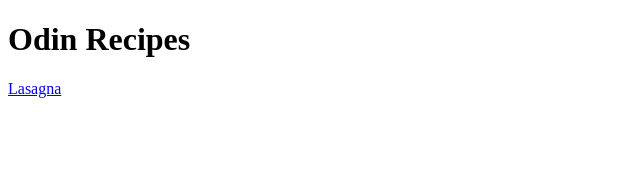
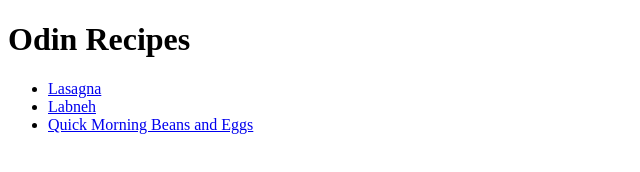
Before and after one commit to dkimb0/odin-recipes, a plain HTML site: page index.html in a window 1280 px wide. Shown: the whole page, without its empty margins (0-640 px from the left). Drawn offline with Linux system fonts and the light colour scheme.

Commit message:
add list and links to labneh and beans eggs recipe pages

```diff
--- a/index.html
+++ b/index.html
@@ -7,6 +7,10 @@
 
     <body>
         <h1>Odin Recipes</h1>
-        <a href="recipes/lasagna.html">Lasagna</a>
+        <ul>
+            <li><a href="recipes/lasagna.html">Lasagna</a></li>
+            <li><a href="recipes/labneh.html">Labneh</a></li>
+            <li><a href="recipes/beansandfriedeggs.html">Quick Morning Beans and Eggs</a></li>
+        </ul>
     </body>
 </html>
```
